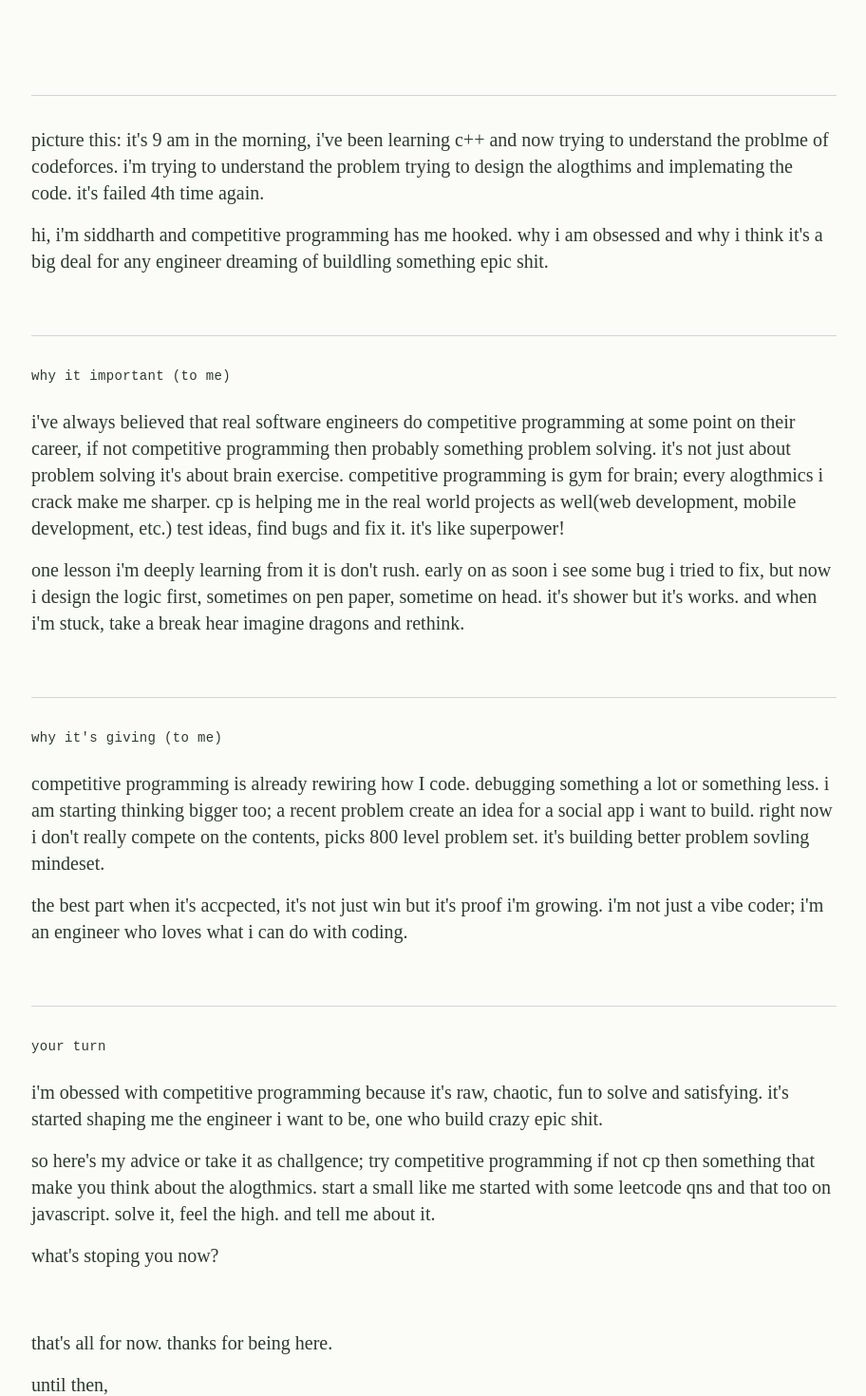
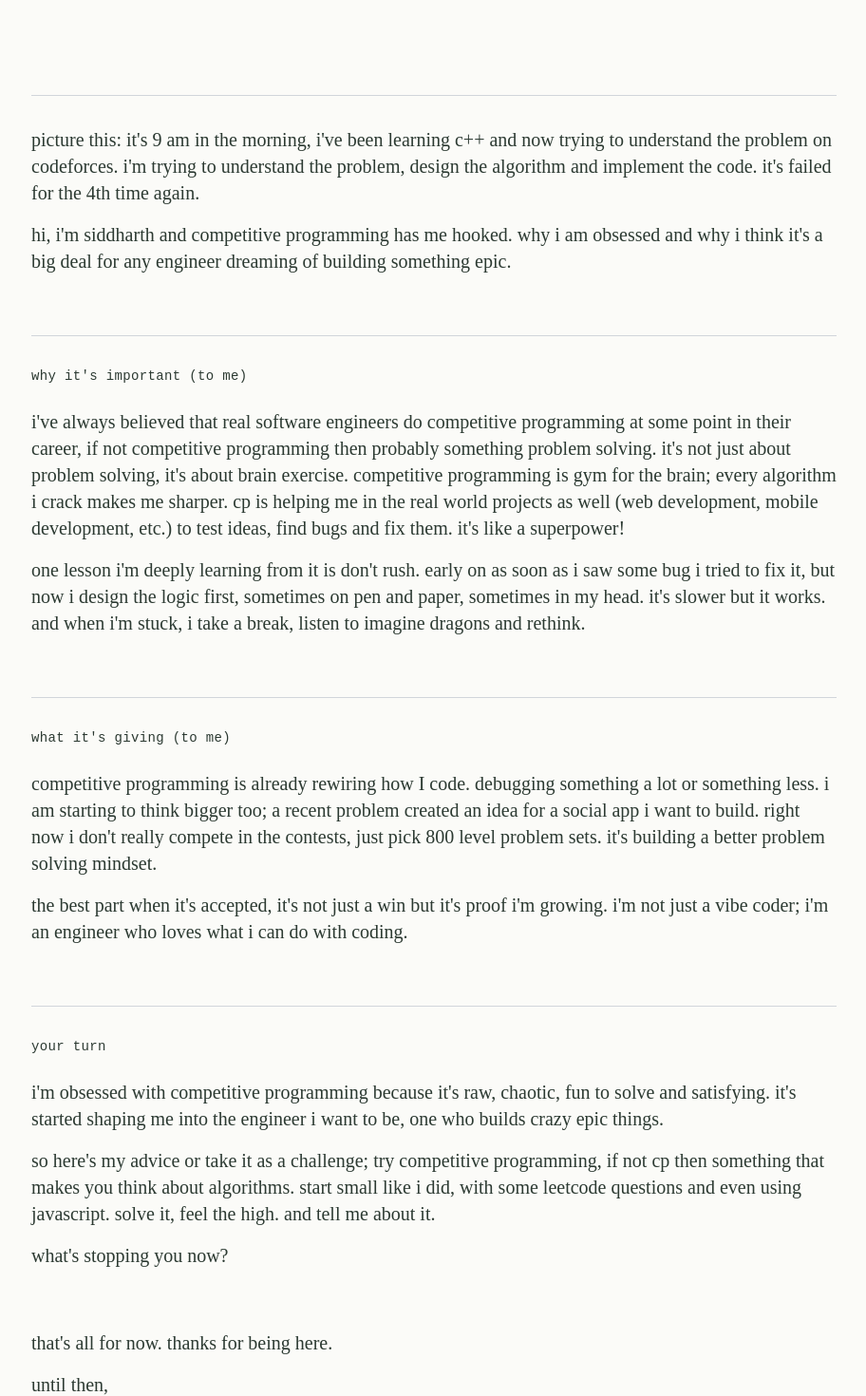
Before and after one commit to notcodesid/reflection, a Next.js app: page /cp in a window 1280 px wide. Shown: the part 440-1910 px from the top of the page at 95% size, without its empty margins (183-1095 px from the left). Built offline with nearby package versions, Linux system fonts and the light colour scheme; a web font is replaced by a local one.

Commit message:
fixed typo error

```diff
--- a/src/app/cp/page.tsx
+++ b/src/app/cp/page.tsx
@@ -24,36 +24,36 @@ export default function Home() {
 
             <section className="mb-16 border-t border-gray-300 pt-8">
                 <p className="text-lg md:text-xl font-serif">
-                picture this: it&apos;s 9 am in the morning, i&apos;ve been learning c++ and now trying to understand the problme of codeforces. i&apos;m trying to understand the problem trying to design the alogthims and implemating the code. it&apos;s failed 4th time again.
+                picture this: it&apos;s 9 am in the morning, i&apos;ve been learning c++ and now trying to understand the problem on codeforces. i&apos;m trying to understand the problem, design the algorithm and implement the code. it&apos;s failed for the 4th time again.
                 </p>
 
                 <p className="text-lg md:text-xl font-serif mt-4">
-                hi, i&apos;m siddharth and competitive programming has me hooked. why i am obsessed and why i think it&apos;s a big deal for any engineer dreaming of buildling something epic shit.
+                hi, i&apos;m siddharth and competitive programming has me hooked. why i am obsessed and why i think it&apos;s a big deal for any engineer dreaming of building something epic.
                 </p>
             </section>
 
             <section className="border-t border-gray-300 pt-8 mb-16 ">
-                <h2 className="text-sm font-sans tracking-wide mb-6">why it important (to me)</h2>
+                <h2 className="text-sm font-sans tracking-wide mb-6">why it's important (to me)</h2>
                 <div className="text-lg md:text-xl font-serif">
                     <p className="text-lg md:text-xl font-serif">
-                    i&apos;ve always believed that real software engineers do competitive programming at some point on their career, if not competitive programming then probably something problem solving. it&apos;s not just about problem solving it&apos;s about brain exercise. competitive programming is gym for brain; every alogthmics i crack make me sharper. cp is helping me in the real world projects as well(web development, mobile development, etc.) test ideas, find bugs and fix it. it&apos;s like superpower!
+                    i&apos;ve always believed that real software engineers do competitive programming at some point in their career, if not competitive programming then probably something problem solving. it&apos;s not just about problem solving, it&apos;s about brain exercise. competitive programming is gym for the brain; every algorithm i crack makes me sharper. cp is helping me in the real world projects as well (web development, mobile development, etc.) to test ideas, find bugs and fix them. it&apos;s like a superpower!
                     </p>
 
                     <p className="text-lg md:text-xl font-serif mt-4">
-                    one lesson i&apos;m deeply learning from it is don&apos;t rush. early on as soon i see some bug i tried to fix, but now i design the logic first, sometimes on pen paper, sometime on head. it&apos;s shower but it&apos;s works. and when i&apos;m stuck, take a break hear imagine dragons and rethink.
+                    one lesson i&apos;m deeply learning from it is don&apos;t rush. early on as soon as i saw some bug i tried to fix it, but now i design the logic first, sometimes on pen and paper, sometimes in my head. it&apos;s slower but it works. and when i&apos;m stuck, i take a break, listen to imagine dragons and rethink.
                     </p>
                 </div>
             </section>
 
             <section className="mb-16 border-t border-gray-300 pt-8">
-                <h2 className="text-sm font-sans tracking-wide mb-6">why it's giving (to me)</h2>
+                <h2 className="text-sm font-sans tracking-wide mb-6">what it's giving (to me)</h2>
 
                 <p className="text-lg md:text-xl font-serif">
-                competitive programming is already rewiring how I code. debugging something a lot or something less. i am starting thinking bigger too; a recent problem create an idea for a social app i want to build. right now i don't really compete on the contents, picks 800 level problem set. it's building better problem sovling mindeset.
+                competitive programming is already rewiring how I code. debugging something a lot or something less. i am starting to think bigger too; a recent problem created an idea for a social app i want to build. right now i don't really compete in the contests, just pick 800 level problem sets. it's building a better problem solving mindset.
                 </p>
 
                 <p className="text-lg md:text-xl font-serif mt-4">
-                the best part when it's accpected, it's not just win but it's proof i'm growing. i'm not just a vibe coder; i'm an engineer who loves what i can do with coding.
+                the best part when it's accepted, it's not just a win but it's proof i'm growing. i'm not just a vibe coder; i'm an engineer who loves what i can do with coding.
                 </p>
             </section>
 
@@ -61,19 +61,19 @@ export default function Home() {
                 <h2 className="text-sm font-sans tracking-wide mb-6">your turn</h2>
 
                 <p className="text-lg md:text-xl font-serif">
-                i&apos;m obessed with competitive programming because it&apos;s raw, chaotic, fun to solve and satisfying. it&apos;s started shaping me the engineer i want to be, one who build crazy epic shit.
+                i&apos;m obsessed with competitive programming because it&apos;s raw, chaotic, fun to solve and satisfying. it&apos;s started shaping me into the engineer i want to be, one who builds crazy epic things.
                 </p>
 
                 <p className="text-lg md:text-xl font-serif mt-4">
-                so here&apos;s my advice or take it as challgence; try competitive programming if not cp then something that make you think about the alogthmics. start a small like me started with some leetcode qns and that too on javascript. solve it, feel the high. and tell me about it.
+                so here&apos;s my advice or take it as a challenge; try competitive programming, if not cp then something that makes you think about algorithms. start small like i did, with some leetcode questions and even using javascript. solve it, feel the high. and tell me about it.
                 </p>
 
                 <p className="text-lg md:text-xl font-serif mt-4">
-                what's stoping you now?
+                what's stopping you now?
                 </p>
             </section>
 
-            <section className=" border-gray-300">
+            <section className="border-gray-300">
                 <p className="text-lg md:text-xl font-serif">
                     that's all for now. thanks for being here.
                 </p>
```
